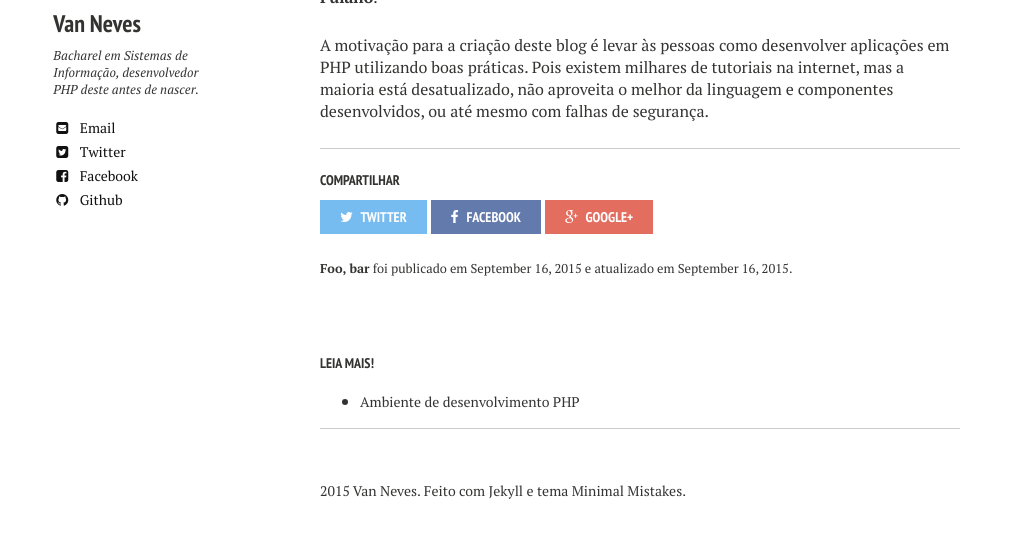
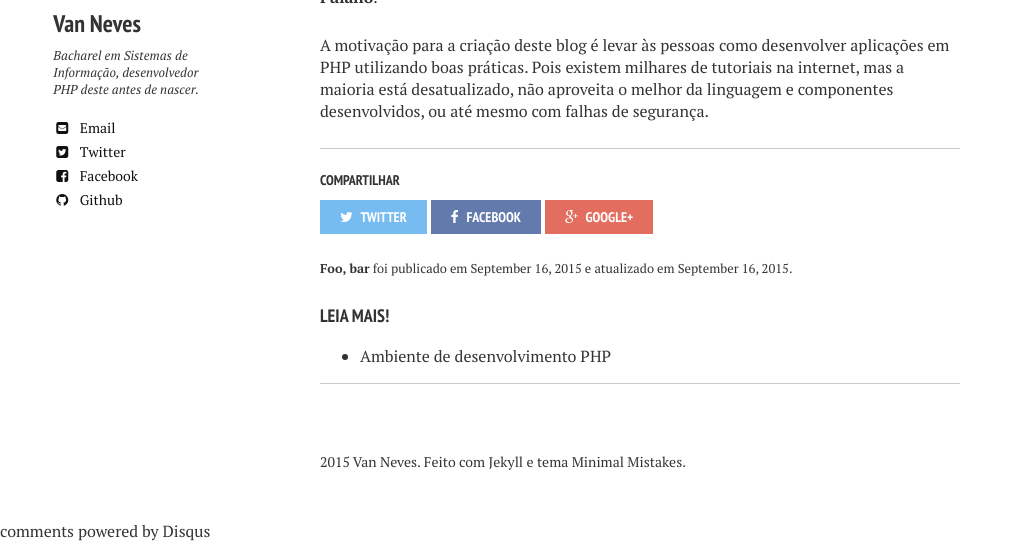
Before and after one commit to vaneves/vaneves.github.io, a Jekyll site: the page built from _posts/2015-09-16-foo-bar.md, in a window 1280 px wide, cut to the strip 520-1069 px from the top of the page. Shown: the whole strip, without its empty margins (0-1011 px from the left). Built offline with Jekyll 4.4.1, drawn with Linux system fonts in a browser that asks for light colours; nearby versions of some CDN libraries; comment, search, counter and statistics services are not loaded.

Commit message:
adição do disqus

```diff
--- a/_config.yml
+++ b/_config.yml
@@ -33,7 +33,7 @@
   avatar: bio-photo.jpg
   bio: "Bacharel em Sistemas de Informação, desenvolvedor PHP deste antes de nascer."
   email: "vaneves@vaneves.com"
-  disqus-shortname:
+  disqus-shortname: vaneves
   twitter: vaneves
   facebook: vaneves
   google:
--- a/_layouts/post.html
+++ b/_layouts/post.html
@@ -35,6 +35,18 @@
         <p class="byline"><strong>{{ page.title }}</strong> foi publicado em <time datetime="{{ page.date | date_to_xmlschema }}">{{ page.date | date: "%B %d, %Y" }}</time>{% if page.modified %} e atualizado em <time datetime="{{ page.modified | date: "%Y-%m-%d" }}">{{ page.modified | date: "%B %d, %Y" }}</time>{% endif %}.</p>
       </footer>
     </div><!-- /.article-wrap -->
+
+    {% if site.related_posts.size > 0 %}
+    <div class="related-articles">
+    <h4>Leia mais!</h4>
+      <ul>
+      {% for post in site.related_posts limit:3 %}
+        <li><a href="{{ site.url }}{{ post.url }}" title="{{ post.title }}">{{ post.title }}</a></li>
+      {% endfor %}
+      </ul>
+      <hr />
+    </div><!-- /.related-articles -->
+    {% endif %}
   {% if site.owner.disqus-shortname and page.comments == true %}
     <section id="disqus_thread"></section><!-- /#disqus_thread -->
   {% endif %}
@@ -42,17 +54,6 @@
 </div><!-- /#main -->
 
 <div class="footer-wrap">
-  {% if site.related_posts.size > 0 %}
-  <div class="related-articles">
-  <h4>Leia mais!</h4>
-    <ul>
-    {% for post in site.related_posts limit:3 %}
-      <li><a href="{{ site.url }}{{ post.url }}" title="{{ post.title }}">{{ post.title }}</a></li>
-    {% endfor %}
-    </ul>
-    <hr />
-  </div><!-- /.related-articles -->
-  {% endif %}
   <footer>
     {% include _footer.html %}
   </footer>
--- a/_sass/page.scss
+++ b/_sass/page.scss
@@ -621,20 +621,8 @@
 
 /* Related articles list */
 .related-articles {
-	@include grid(12,10);
-	@include prefix(12,1);
-	@include suffix(12,1);
 	margin-bottom: 2em;
-	@media #{$small} {
-		@include grid(12,6);
-		@include prefix(12,3);
-		@include suffix(12,3);
-	}
-	@media #{$x-large} {
-		@include grid(12,4.5);
-		@include prefix(12,4);
-		@include suffix(12,3.5);
-	}
+
 	h4 {
 		text-transform: uppercase;
 		margin-bottom: 0;
```
